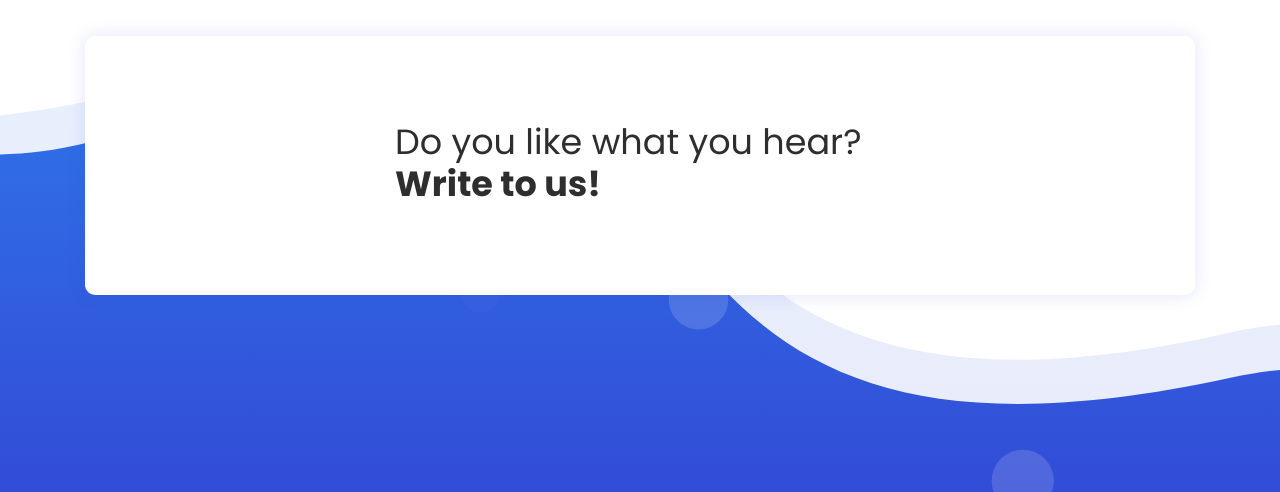
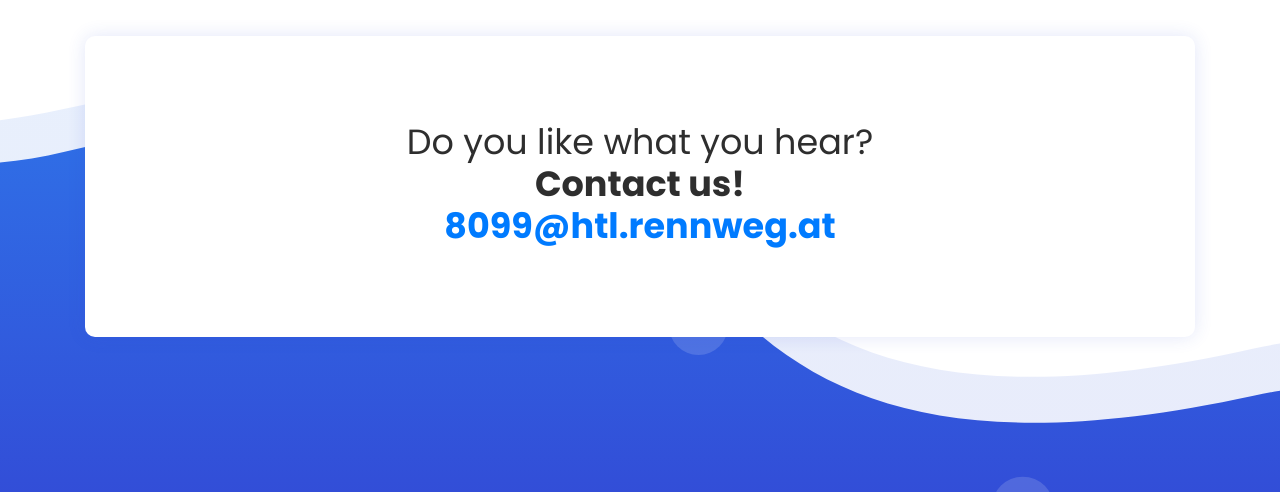
Before and after one commit to ExamX-at/website, a plain HTML site: page index.html in a window 1280 px wide. Shown: the part 4540-5032 px from the top of the page. Drawn offline with Linux system fonts and the light colour scheme; files whose address does not match are found by name.

Commit message:
Updated contact us

```diff
--- a/index.html
+++ b/index.html
@@ -425,7 +425,7 @@
                 <div class="row" style="justify-content: center;">
                     <div class="col-lg-6">
                         <div class="subscribe-content mt-45">
-                            <h2 class="subscribe-title"><span>Do you like what you hear?</span> Write to us!</h2>
+                            <h2 class="subscribe-title" style="text-align: center;"><span>Do you like what you hear?</span> Contact us! <a href="mailto:8099@htl.rennweg.at">8099@htl.rennweg.at</a></h2>
                         </div>
                     </div>
                  </div> <!-- row -->
```
